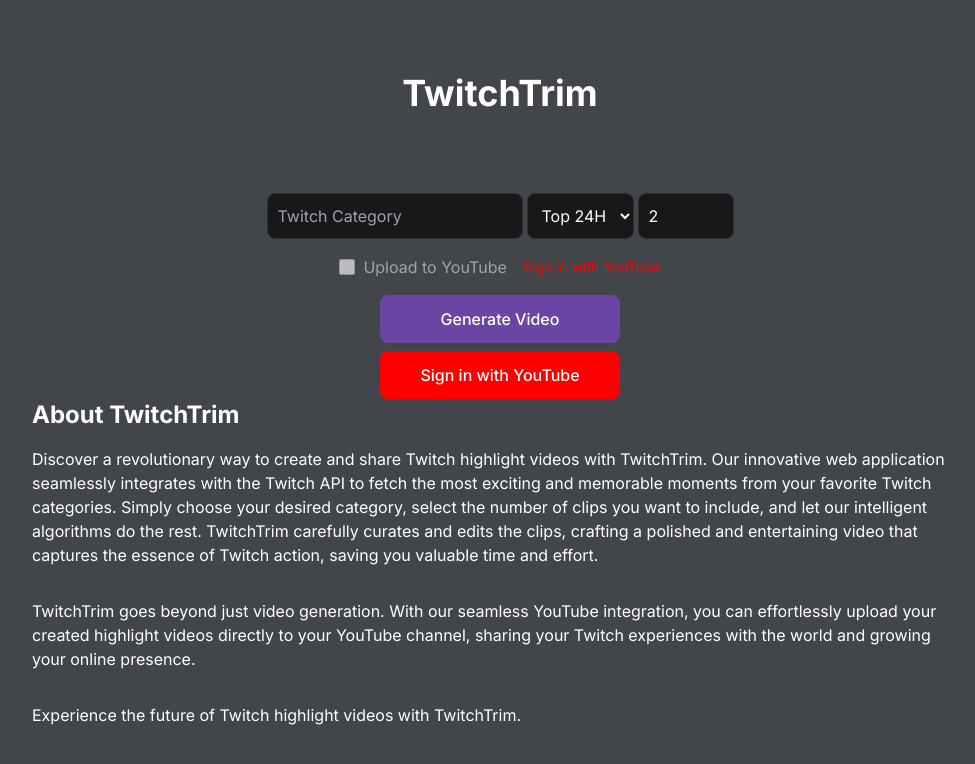
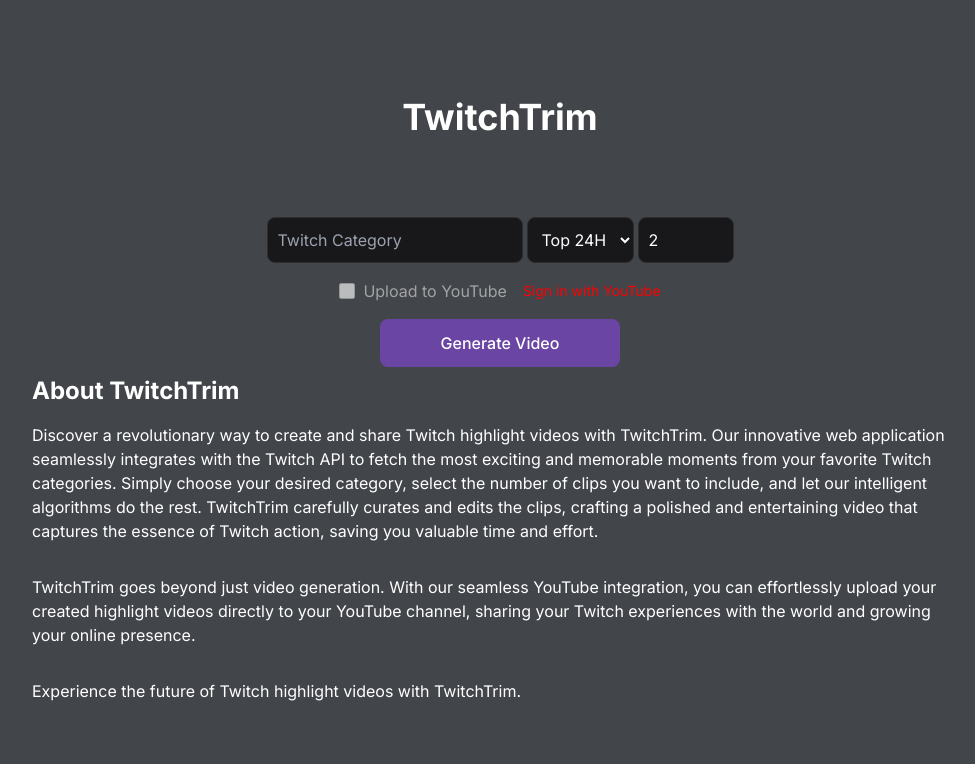
Before and after one commit to ivanr11/twitch-trim, a Next.js app in the folder twitchtrim/: page / in a window 1280 px wide. Shown: the top 764 px of the page, without its empty margins (140-1115 px from the left). Built offline with nearby package versions, Linux system fonts and the light colour scheme; no server answers.

Commit message:
remove YouTubeAuthButton component

```diff
--- a/twitchtrim/app/page.tsx
+++ b/twitchtrim/app/page.tsx
@@ -1,5 +1,4 @@
 import VideoGenerator from "@/components/VideoGenerator";
-import YouTubeAuthButton from "@/components/YouTubeAuthButton";
 
 export default function Home() {
 	return (
@@ -9,7 +8,6 @@
 					TwitchTrim
 				</h1>
 				<VideoGenerator />
-				<YouTubeAuthButton />
 			</div>
 
 			<div className="w-3/4 mb-8">
--- a/twitchtrim/components/YouTubeAuthButton.tsx
+++ /dev/null
@@ -1,25 +0,0 @@
-"use client";
-
-import { getYouTubeAuthUrl } from "@/lib/youtube-auth";
-// import { useState } from "react";
-
-export default function YouTubeAuthButton() {
-	// const [authUrl, setAuthUrl] = useState("");
-
-	async function handleAuth() {
-		const url = await getYouTubeAuthUrl();
-		window.location.href = url;
-	}
-
-	return (
-		<div className="flex justify-center">
-			<button
-				onClick={handleAuth}
-				className="w-60 p-3 bg-[#ff0000] text-white rounded-lg font-medium
-                     hover:bg-[#cc0000] transition duration-150 ease-in-out"
-			>
-				Sign in with YouTube
-			</button>
-		</div>
-	);
-}
```
